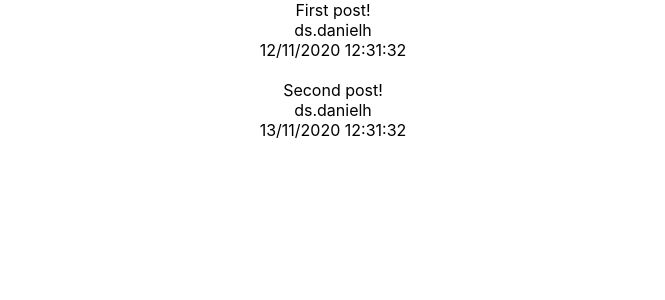
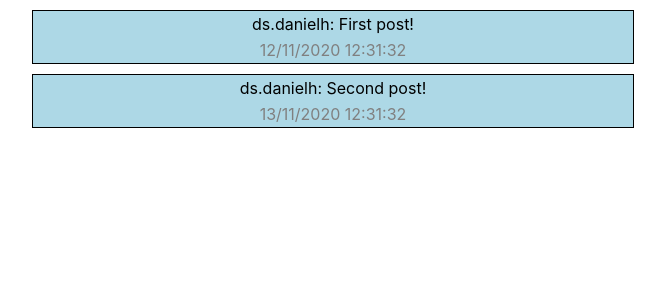
Before and after one commit to dan-holmes/AcebookFrontend, a React (Create React App) app: page / in a window 1280 px wide. Shown: the top 300 px of the page, without its empty margins (307-972 px from the left). Built offline with nearby package versions, Linux system fonts and the light colour scheme.

Commit message:
Add styling to posts.

```diff
--- a/src/App.css
+++ b/src/App.css
@@ -36,3 +36,22 @@
     transform: rotate(360deg);
   }
 }
+
+.post {
+  background-color: lightblue;
+  border-style: solid;
+  border-width: 1px;
+  width: 600px;
+  margin: auto;
+  margin-top: 10px;
+  margin-bottom: 10px;
+}
+
+.post-message {
+  padding: 3px;
+}
+
+.post-created-at {
+  padding: 3px;
+  color: grey;
+}
--- a/src/Post.js
+++ b/src/Post.js
@@ -4,9 +4,12 @@ class Post extends React.Component {
   render() {
     return (
       <div className="post">
-        {this.props.data.message}<br />
-        {this.props.data.username}<br />
-        {this.props.data.created_at}<br /><br />
+        <div className="post-message">
+          {this.props.data.username}: {this.props.data.message}
+        </div>
+        <div className="post-created-at">
+          {this.props.data.created_at}
+        </div>
       </div>
     )
   }
```
Also changed, not shown: 1 other file (tests, documents, lock files or other folders).
